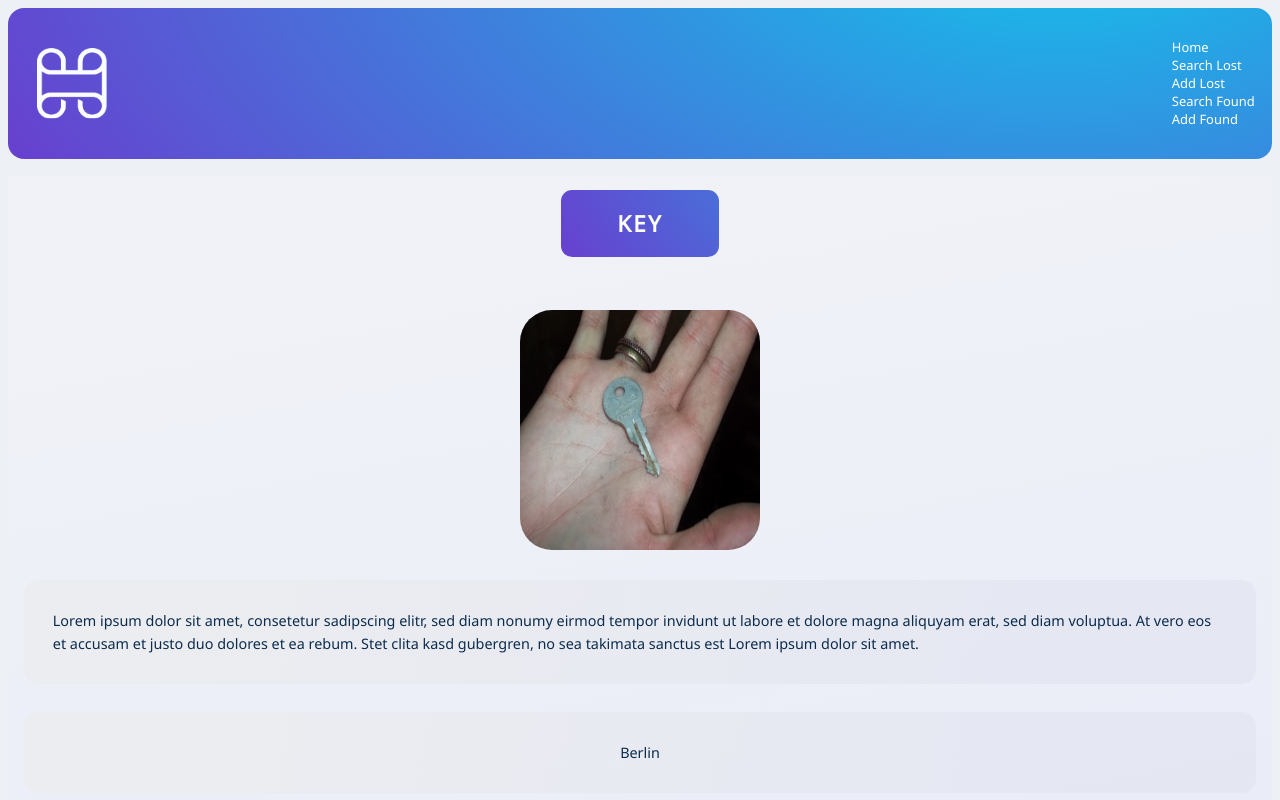
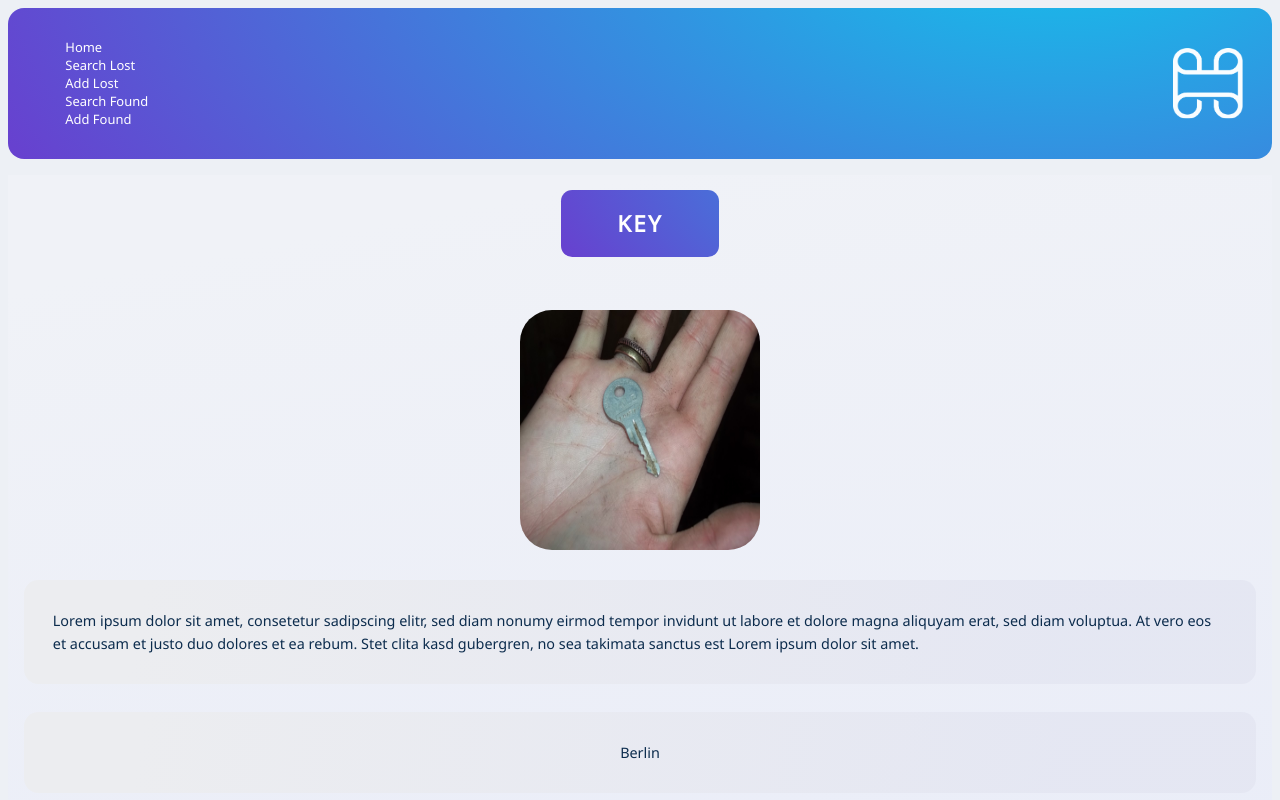
Before and after one commit to JannikUekoetter/capstone-project, a Next.js app: page /details/lost/1 in a window 1280 px wide. Shown: the top 800 px of the page. Built offline with nearby package versions, Linux system fonts and the light colour scheme.

Commit message:
add all requested changes

```diff
--- a/components/Forms/AddLostItem.js
+++ b/components/Forms/AddLostItem.js
@@ -2,7 +2,7 @@ import React from "react";
 import styled from "styled-components";
 import { useStore } from "../../store/useStore";
 import { useRouter } from "next/router";
-import BurgerMenu from "../BurgerMenu";
+import NavigationBar from "/components/NagivationBar";
 
 export default function AddLostItem() {
   const addLostItem = useStore((state) => state.addLostItem);
@@ -22,8 +22,8 @@ export default function AddLostItem() {
 
   return (
     <>
+      <NavigationBar />
       <StyledForm onSubmit={handleClick}>
-        <BurgerMenu />
         <Headline>Lost Something?</Headline>
         <br />
         <label>
@@ -100,7 +100,6 @@ const Headline = styled.h1`
     #6d38cd 91.02%
   );
   color: white;
-  color: white;
   height: 2em;
   border-radius: 0.2em;
   background-size: 400%;
@@ -112,7 +111,6 @@ const Headline = styled.h1`
 const SecondHeadline = styled.h2`
   all: unset;
   width: 2em;
-  opacity: 0.8Q;
   height: 1.5em;
   font-size: 1.2em;
   color: white;
--- a/components/FoundItem.js
+++ b/components/FoundItem.js
@@ -2,6 +2,7 @@ import React from "react";
 import Image from "next/image";
 import styled from "styled-components";
 import Link from "next/link";
+import NavigationBar from "../components/NagivationBar";
 
 export default function FoundItem({ img, id }) {
   return (
--- a/components/Kontaktformular/Contact.js
+++ b/components/Kontaktformular/Contact.js
@@ -1,12 +1,12 @@
 import React from "react";
 import styled from "styled-components";
 import Link from "next/link";
-import BurgerMenu from "../BurgerMenu";
+import NavigationBar from "/components/NagivationBar";
 
 export default function ContactPage() {
   return (
     <StyledContactArea>
-      <BurgerMenu />
+      <NavigationBar />
       <Headline>Make Contact</Headline>
       <label htmlFor="name">
         <StyledNameInput
--- a/components/Kontaktformular/ContactSuccess.js
+++ b/components/Kontaktformular/ContactSuccess.js
@@ -1,12 +1,12 @@
 import React from "react";
 import styled from "styled-components";
 import Image from "next/image";
-import BurgerMenu from "../BurgerMenu";
+import NavigationBar from "/components/NagivationBar";
 
 export default function ContactSuccess() {
   return (
     <>
-      <BurgerMenu />
+      <NavigationBar />
       <StyledSuccess>
         <StyledImage
           objectFit="cover"
@@ -36,7 +36,6 @@ const StyledImage = styled.img`
 `;
 
 const SuccessText = styled.p`
-  color: white;
   border-radius: 0.5em;
   height: 2em;
   text-align: center;
@@ -53,7 +52,6 @@ const SecondSuccessText = styled.p`
   width: 3em;
   height: 1.5em;
   font-size: 0.5em;
-  color: white;
   border-radius: 0.5em;
   outline: none;
   color: #555fd6;
--- a/components/BurgerMenu.js
+++ b/components/NagivationBar.js
@@ -6,6 +6,33 @@ import Image from "next/image";
 export default function BurgerMenu() {
   return (
     <StyledDiv>
+      <StyledList>
+        <NavListItem>
+          <Link href="/">
+            <Anchor>Home</Anchor>
+          </Link>
+        </NavListItem>
+        <NavListItem>
+          <Link href="/searchlost">
+            <Anchor>Search Lost </Anchor>
+          </Link>
+        </NavListItem>
+        <NavListItem>
+          <Link href="/addlost">
+            <Anchor>Add Lost</Anchor>
+          </Link>
+        </NavListItem>
+        <NavListItem>
+          <Link href="/searchfound">
+            <Anchor>Search Found</Anchor>
+          </Link>
+        </NavListItem>
+        <NavListItem>
+          <Link href="/addfound">
+            <Anchor>Add Found</Anchor>
+          </Link>
+        </NavListItem>
+      </StyledList>
       <Logo
         objectFit="cover"
         src="/assets/logo/newlogo.png"
@@ -14,38 +41,6 @@ export default function BurgerMenu() {
         layout="fill"
         alt="lost items"
       />
-
-      <nav>
-        <StyledList className="nav__links">
-          <NavListItem>
-            {" "}
-            <Link href="/" className="#">
-              <Anchor>Home</Anchor>
-            </Link>
-          </NavListItem>
-          <NavListItem>
-            {" "}
-            <Link href="/searchlost" className="#">
-              <Anchor>Search Lost </Anchor>
-            </Link>
-          </NavListItem>
-          <NavListItem>
-            <Link href="/addlost" className="#">
-              <Anchor>Add Lost</Anchor>
-            </Link>
-          </NavListItem>
-          <NavListItem>
-            <Link href="/searchfound" className="#">
-              <Anchor>Search Found</Anchor>
-            </Link>
-          </NavListItem>
-          <NavListItem>
-            <Link href="/addfound" className="#">
-              <Anchor>Add Found</Anchor>
-            </Link>
-          </NavListItem>
-        </StyledList>
-      </nav>
     </StyledDiv>
   );
 }
@@ -82,11 +77,12 @@ const Anchor = styled.a`
   color: white;
   cursor: pointer;
   transition: ease-out 0.6s;
+
   padding: 0.1em;
 
   &:hover {
     box-shadow: inset 8em 0 0 0 darkblue;
-    border-radius: 0.6em;
+    border-radius: 0.4em;
   }
 `;
 
--- a/components/Search/SearchFound.js
+++ b/components/Search/SearchFound.js
@@ -3,14 +3,15 @@ import { useState } from "react";
 import FoundItem from "../FoundItem";
 import styled from "styled-components";
 import { useStore } from "../../store/useStore";
-import BurgerMenu from "../BurgerMenu";
+import NavigationBar from "../NagivationBar";
 
 export default function SearchFound() {
   const [searchTerm2, setSearchTerm2] = useState("");
   const foundItems = useStore((state) => state.foundItems);
   return (
     <>
-      <BurgerMenu />
+      <NavigationBar />
+
       <Main>
         <StyledHeadline>Found Items</StyledHeadline>
 
--- a/components/Search/SearchLost.js
+++ b/components/Search/SearchLost.js
@@ -4,7 +4,7 @@ import LostItem from "../LostItem";
 import { lostItems } from "../../services/Db";
 import { useState } from "react";
 import { useStore } from "../../store/useStore";
-import BurgerMenu from "../BurgerMenu";
+import NavigationBar from "/components/NagivationBar";
 
 export default function SearchLost() {
   const [searchTerm1, setSearchTerm1] = useState("");
@@ -12,7 +12,7 @@ export default function SearchLost() {
 
   return (
     <>
-      <BurgerMenu />
+      <NavigationBar />
       <Main>
         <StyledHeadline>Lost Items</StyledHeadline>
         <div>
--- a/pages/details/found/[id].js
+++ b/pages/details/found/[id].js
@@ -2,7 +2,7 @@ import { getItemByDatabaseIdv2 } from "../../../services/Db";
 import Image from "next/image";
 import styled from "styled-components";
 import Link from "next/link";
-import BurgerMenu from "../../../components/BurgerMenu";
+import NavigationBar from "/components/NagivationBar";
 
 export function getServerSideProps(context) {
   return { props: { id: context.query.id } };
@@ -14,7 +14,7 @@ export function ItemDetail2({ id }) {
 
   return (
     <>
-      <BurgerMenu />
+      <NavigationBar />
       <PageContainer>
         <ItemHeadline>{detailItem2.name}</ItemHeadline>
         <ItemImage
--- a/pages/details/lost/[id].js
+++ b/pages/details/lost/[id].js
@@ -2,7 +2,7 @@ import { getItemByDatabaseId } from "../../../services/Db";
 import Image from "next/image";
 import styled from "styled-components";
 import Link from "next/link";
-import BurgerMenu from "../../../components/BurgerMenu";
+import NavigationBar from "/components/NagivationBar";
 
 export function getServerSideProps(context) {
   return { props: { id: context.query.id } };
@@ -14,7 +14,7 @@ export function ItemDetail({ id }) {
 
   return (
     <>
-      <BurgerMenu />
+      <NavigationBar />
       <PageContainer>
         <ItemHeadline>{detailItem.name}</ItemHeadline>
         <br />
```
Also changed, not shown: components/Forms/AddFoundItem.js (+4 -5 lines), pages/index.js (+4 -4 lines).
